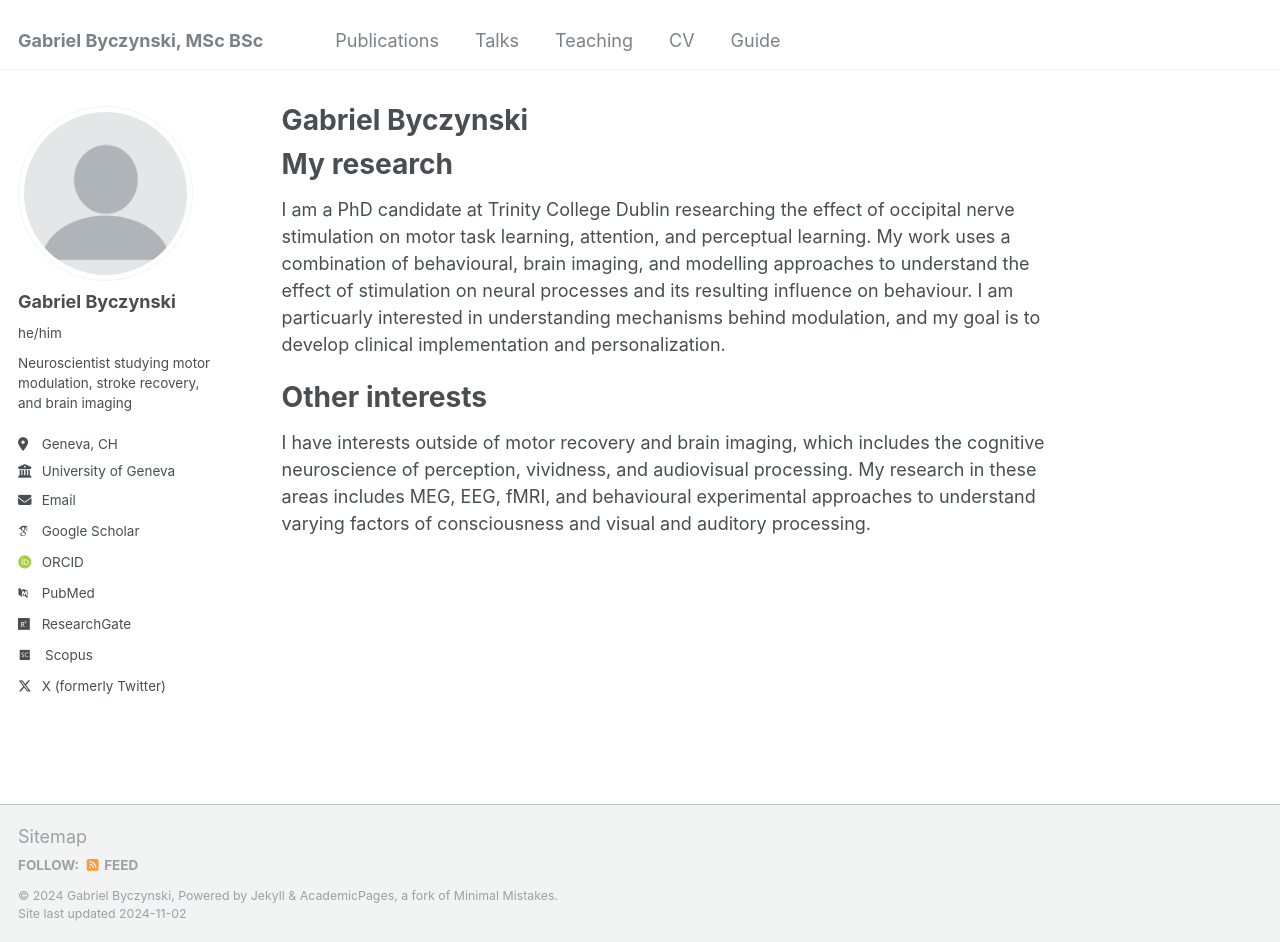
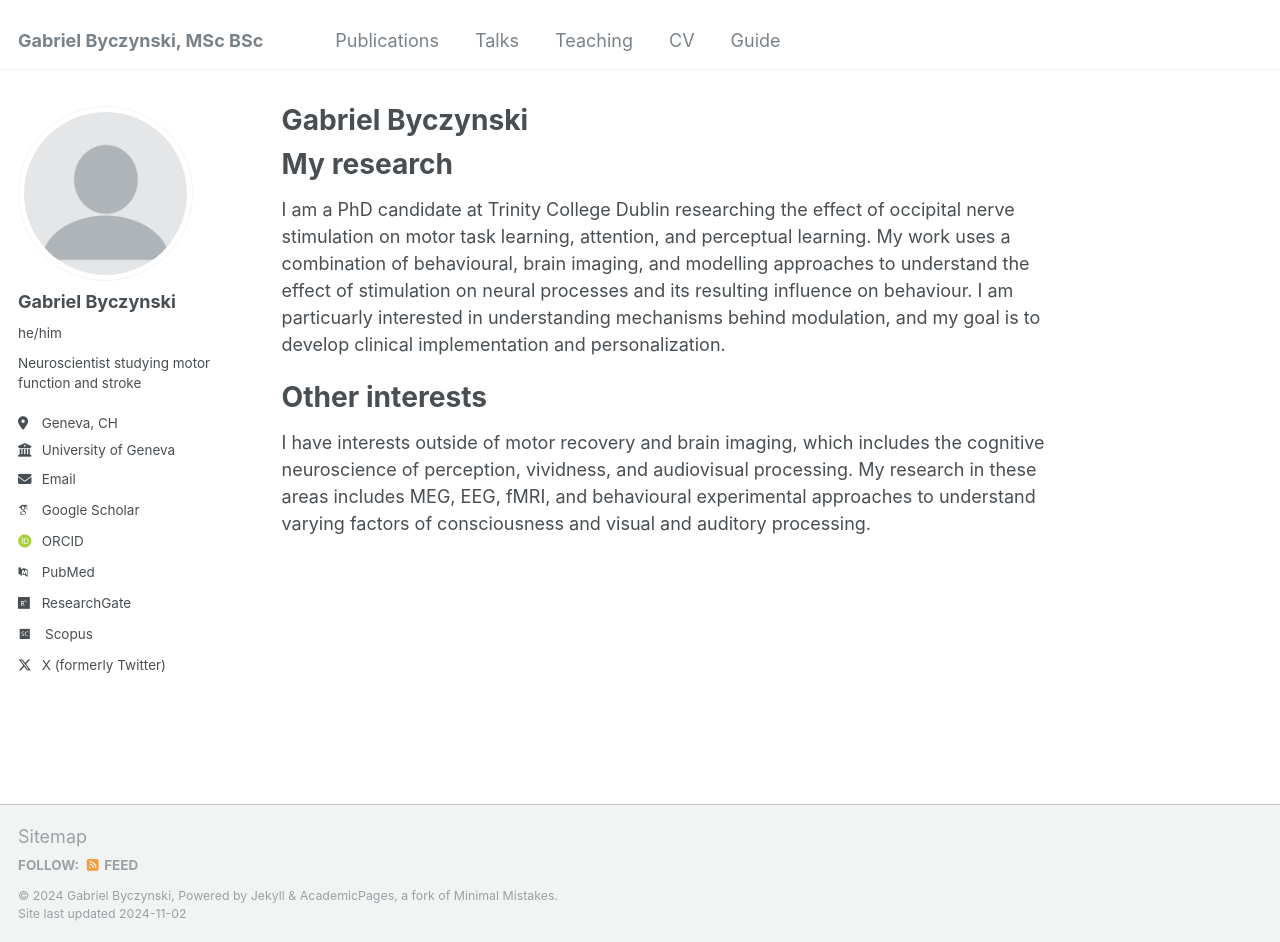
Before and after one commit to gabebyczynski/gabebyczynski.github.io, a Jekyll site: the page built from _pages/about.md, in a window 1280 px wide and 942 px high. Built offline with Jekyll 4.4.1, drawn with Linux system fonts in a browser that asks for light colours; some web fonts are replaced.

Commit message:
Update _config.yml

```diff
--- a/_config.yml
+++ b/_config.yml
@@ -24,7 +24,7 @@ author:
   avatar           : "profile.png"
   name             : "Gabriel Byczynski"
   pronouns         : "he/him"
-  bio              : "Neuroscientist studying motor modulation, stroke recovery, and brain imaging"
+  bio              : "Neuroscientist studying motor function and stroke"
   location         : "Geneva, CH"
   employer         : "University of Geneva"
   uri              : # URL
```
